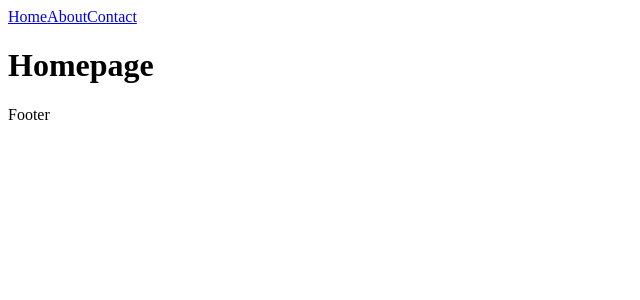
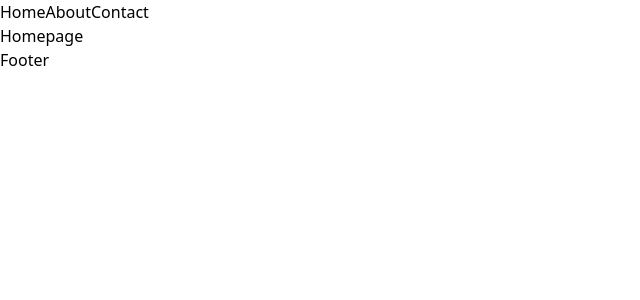
Before and after one commit to johnobriendev/personalMusicPage, a React (Vite) app: page / in a window 1280 px wide. Shown: the top 300 px of the page, without its empty margins (0-640 px from the left). Built offline with nearby package versions, Linux system fonts and the light colour scheme.

Commit message:
install tailwaind

```diff
--- a/package.json
+++ b/package.json
@@ -22,6 +22,7 @@
     "eslint-plugin-react": "^7.34.1",
     "eslint-plugin-react-hooks": "^4.6.0",
     "eslint-plugin-react-refresh": "^0.4.6",
+    "tailwindcss": "^3.4.3",
     "vite": "^5.2.0"
   }
 }
--- a/src/App.css
+++ b/src/App.css
@@ -0,0 +1,3 @@
+@tailwind base;
+@tailwind components;
+@tailwind utilities;
--- /dev/null
+++ b/tailwind.config.js
@@ -0,0 +1,10 @@
+/** @type {import('tailwindcss').Config} */
+export default {
+  content: [
+    "./src/**/*.{js,jsx,ts,tsx}",
+  ],
+  theme: {
+    extend: {},
+  },
+  plugins: [],
+}
```
Also changed, not shown: 1 other file (tests, documents, lock files or other folders).
